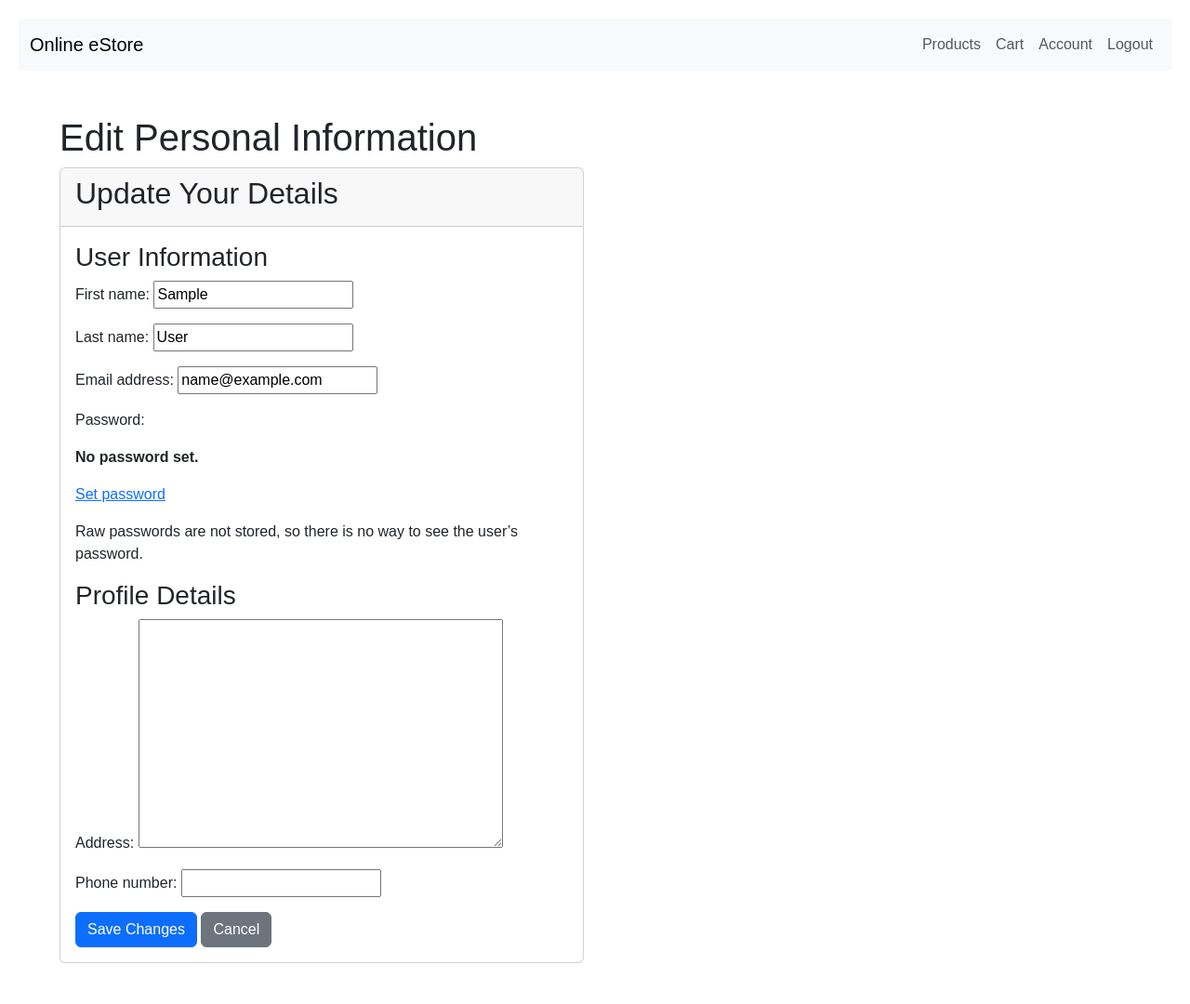
After one commit to letridung07/online_estore_extreme, a Django app: page /accounts/profile/edit/ in a window 1280 px wide. The commit adds this page. Shown: the whole page at 93% size. Run offline with Django 5.2, Linux system fonts and the light colour scheme; the visitor is signed in with stand-in values (Sample User, id 1); data comes from the database, SQL or seed files in the repository; data that the repository does not hold is empty.

Commit message:
Add user profile editing functionality
Implement a new feature to allow users to edit their profile information, including personal details and contact information. Add forms for updating user data and associated profile details, create a new edit profile view, and update URL configurations to support the new endpoint. Also, link the edit profile page from the user profile template.

```diff
--- a/accounts/views.py
+++ b/accounts/views.py
@@ -24,7 +24,7 @@ def profile(request):
     return render(request, 'accounts/profile.html', context)
 
 from django.forms import ModelForm
-from .models import ShippingAddress
+from .models import ShippingAddress, UserProfile
 
 class ShippingAddressForm(ModelForm):
     class Meta:
@@ -62,3 +62,40 @@ def edit_shipping_address(request, address_id):
     else:
         form = ShippingAddressForm(instance=address)
     return render(request, 'accounts/add_address.html', {'form': form, 'editing': True, 'address_id': address_id})
+
+from django.contrib.auth.forms import UserChangeForm
+
+class UserProfileForm(UserChangeForm):
+    class Meta:
+        model = User
+        fields = ['first_name', 'last_name', 'email']
+
+class ProfileDetailsForm(ModelForm):
+    class Meta:
+        model = UserProfile
+        fields = ['address', 'phone_number']
+
+@login_required
+def edit_profile(request):
+    user = request.user
+    try:
+        profile = user.profile
+    except UserProfile.DoesNotExist:
+        profile = UserProfile.objects.create(user=user)
+
+    if request.method == 'POST':
+        user_form = UserProfileForm(request.POST, instance=user)
+        profile_form = ProfileDetailsForm(request.POST, instance=profile)
+        if user_form.is_valid() and profile_form.is_valid():
+            user_form.save()
+            profile_form.save()
+            return redirect('profile')
+    else:
+        user_form = UserProfileForm(instance=user)
+        profile_form = ProfileDetailsForm(instance=profile)
+
+    context = {
+        'user_form': user_form,
+        'profile_form': profile_form,
+    }
+    return render(request, 'accounts/edit_profile.html', context)
--- /dev/null
+++ b/estore/templates/accounts/edit_profile.html
@@ -0,0 +1,27 @@
+{% extends "base.html" %}
+
+{% block content %}
+<div class="container mt-5">
+    <h1>Edit Personal Information</h1>
+    <div class="row">
+        <div class="col-md-6">
+            <div class="card mb-4">
+                <div class="card-header">
+                    <h2>Update Your Details</h2>
+                </div>
+                <div class="card-body">
+                    <form method="post">
+                        {% csrf_token %}
+                        <h3>User Information</h3>
+                        {{ user_form.as_p }}
+                        <h3>Profile Details</h3>
+                        {{ profile_form.as_p }}
+                        <button type="submit" class="btn btn-primary">Save Changes</button>
+                        <a href="{% url 'profile' %}" class="btn btn-secondary">Cancel</a>
+                    </form>
+                </div>
+            </div>
+        </div>
+    </div>
+</div>
+{% endblock %}
--- a/estore/templates/accounts/profile.html
+++ b/estore/templates/accounts/profile.html
@@ -15,7 +15,7 @@
                     <p><strong>Full Name:</strong> {{ user.get_full_name }}</p>
                     <p><strong>Address:</strong> {{ profile.address|default:"Not provided" }}</p>
                     <p><strong>Phone Number:</strong> {{ profile.phone_number|default:"Not provided" }}</p>
-                    <a href="#" class="btn btn-primary">Edit Information</a>
+                    <a href="{% url 'edit_profile' %}" class="btn btn-primary">Edit Information</a>
                 </div>
             </div>
         </div>
--- a/estore/urls.py
+++ b/estore/urls.py
@@ -16,7 +16,7 @@ Including another URLconf
 """
 from django.contrib import admin
 from django.urls import path, include
-from accounts.views import profile, add_shipping_address, edit_shipping_address
+from accounts.views import profile, add_shipping_address, edit_shipping_address, edit_profile
 
 urlpatterns = [
     path('admin/', admin.site.urls),
@@ -27,5 +27,6 @@ urlpatterns = [
     path('accounts/profile/', profile, name='profile'),
     path('accounts/profile/add-address/', add_shipping_address, name='add_shipping_address'),
     path('accounts/profile/edit-address/<int:address_id>/', edit_shipping_address, name='edit_shipping_address'),
+    path('accounts/profile/edit/', edit_profile, name='edit_profile'),
     path('promotions/', include('promotions.urls')),
 ]
```
